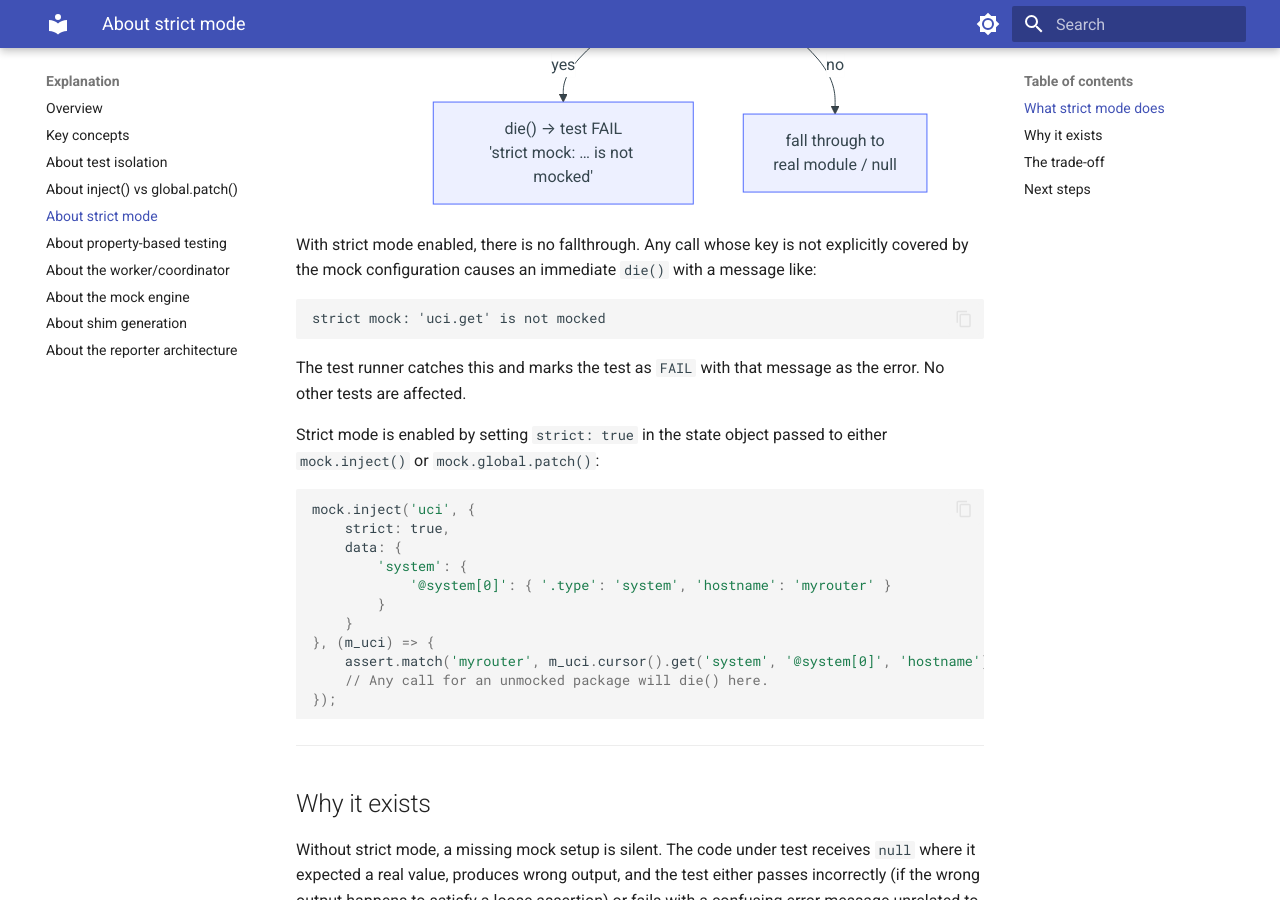
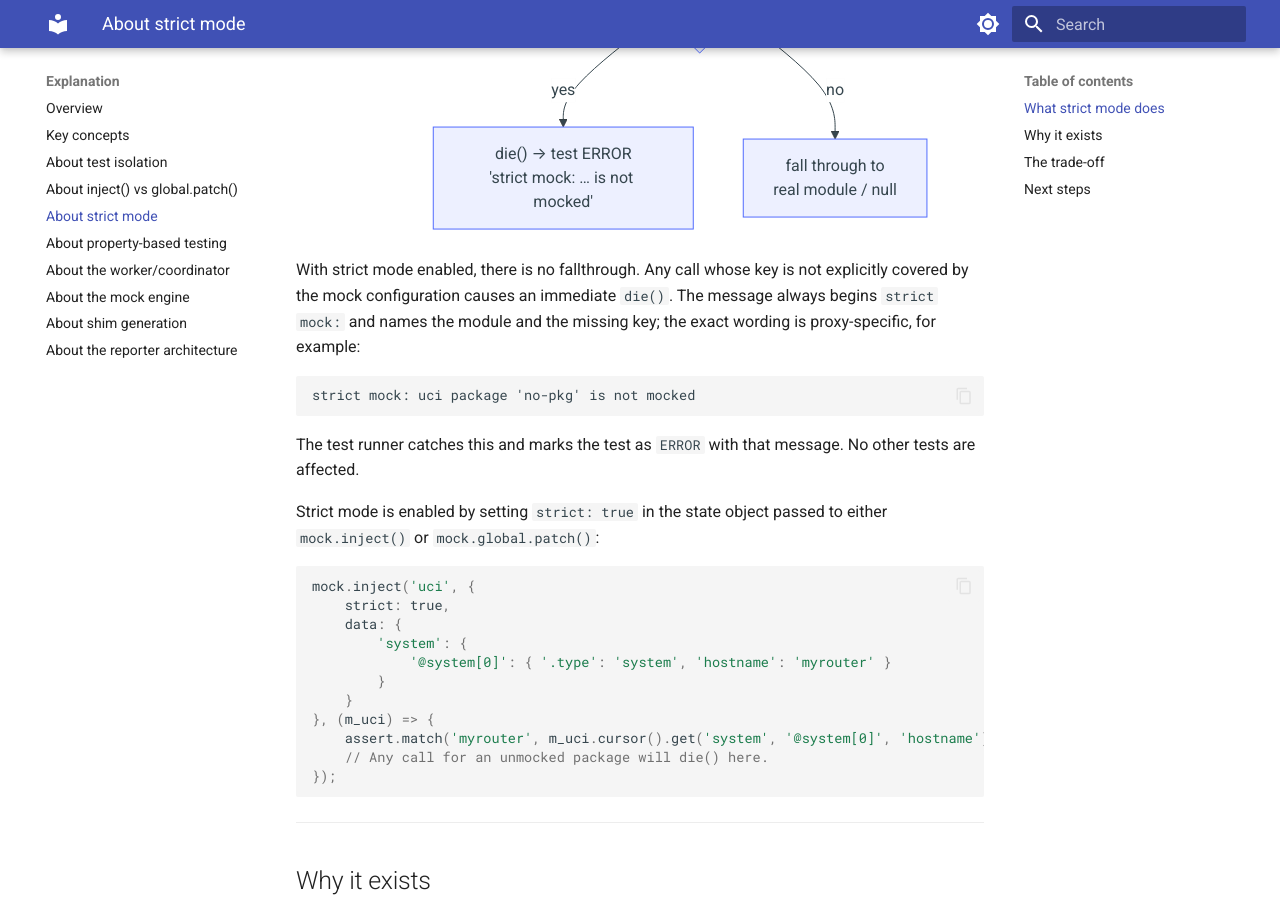
Before and after one commit to m00qek/utest, an MkDocs documentation site: the page built from docs/explanation/strict-mode.md, in a window 1280 px wide and 900 px high, scrolled down 1198 px. Built offline with MkDocs 1.6.1 and Material for MkDocs 9.7.7, drawn with Linux system fonts in a browser that asks for light colours; some of the changed text lies outside the part shown.

Commit message:
docs: correct stale-proxy (dies) and strict-mode (ERROR) claims
D2: a proxy used after mock.global.unpatch() now dies ('used outside its
scope', the 2.4 guard), not returns null — rewrote the mock-global-patch
section. D6: a strict-mode die is classified as ERROR, not FAIL (a raw die is
not an assertion failure) — fixed strict-mode.md (prose + flowchart node) and
the glossary, and presented the message as a 'strict mock:' pattern rather
than a wrong exact string. Both verified in the container.

````diff
--- a/docs/explanation/strict-mode.md
+++ b/docs/explanation/strict-mode.md
@@ -1,6 +1,6 @@
 # About strict mode
 
-Strict mode changes what happens when code calls a proxied function for a module key that has no mock configured: instead of silently returning `null`, utest calls `die()` immediately, which the test runner catches and reports as a `FAIL`.
+Strict mode changes what happens when code calls a proxied function for a module key that has no mock configured: instead of silently returning `null`, utest calls `die()` immediately, which the test runner catches and reports as an `ERROR` (a raw `die()`, not an assertion failure, so it is classified as an error rather than a `FAIL`).
 
 ---
 
@@ -15,17 +15,17 @@ flowchart TD
     B -->|no| D{"data entry\nfor key?"}
     D -->|yes| E["return data value"]
     D -->|no| F{"strict: true?"}
-    F -->|yes| G["die() → test FAIL\n'strict mock: … is not mocked'"]
+    F -->|yes| G["die() → test ERROR\n'strict mock: … is not mocked'"]
     F -->|no| H["fall through to\nreal module / null"]
 ```
 
-With strict mode enabled, there is no fallthrough. Any call whose key is not explicitly covered by the mock configuration causes an immediate `die()` with a message like:
+With strict mode enabled, there is no fallthrough. Any call whose key is not explicitly covered by the mock configuration causes an immediate `die()`. The message always begins `strict mock:` and names the module and the missing key; the exact wording is proxy-specific, for example:
 
 ```
-strict mock: 'uci.get' is not mocked
+strict mock: uci package 'no-pkg' is not mocked
 ```
 
-The test runner catches this and marks the test as `FAIL` with that message as the error. No other tests are affected.
+The test runner catches this and marks the test as `ERROR` with that message. No other tests are affected.
 
 Strict mode is enabled by setting `strict: true` in the state object passed to either `mock.inject()` or `mock.global.patch()`:
 
````
Also changed, not shown: docs/how-to/mock-global-patch.md (+3 -3 lines), docs/reference/glossary.md (+1 -1 lines).
